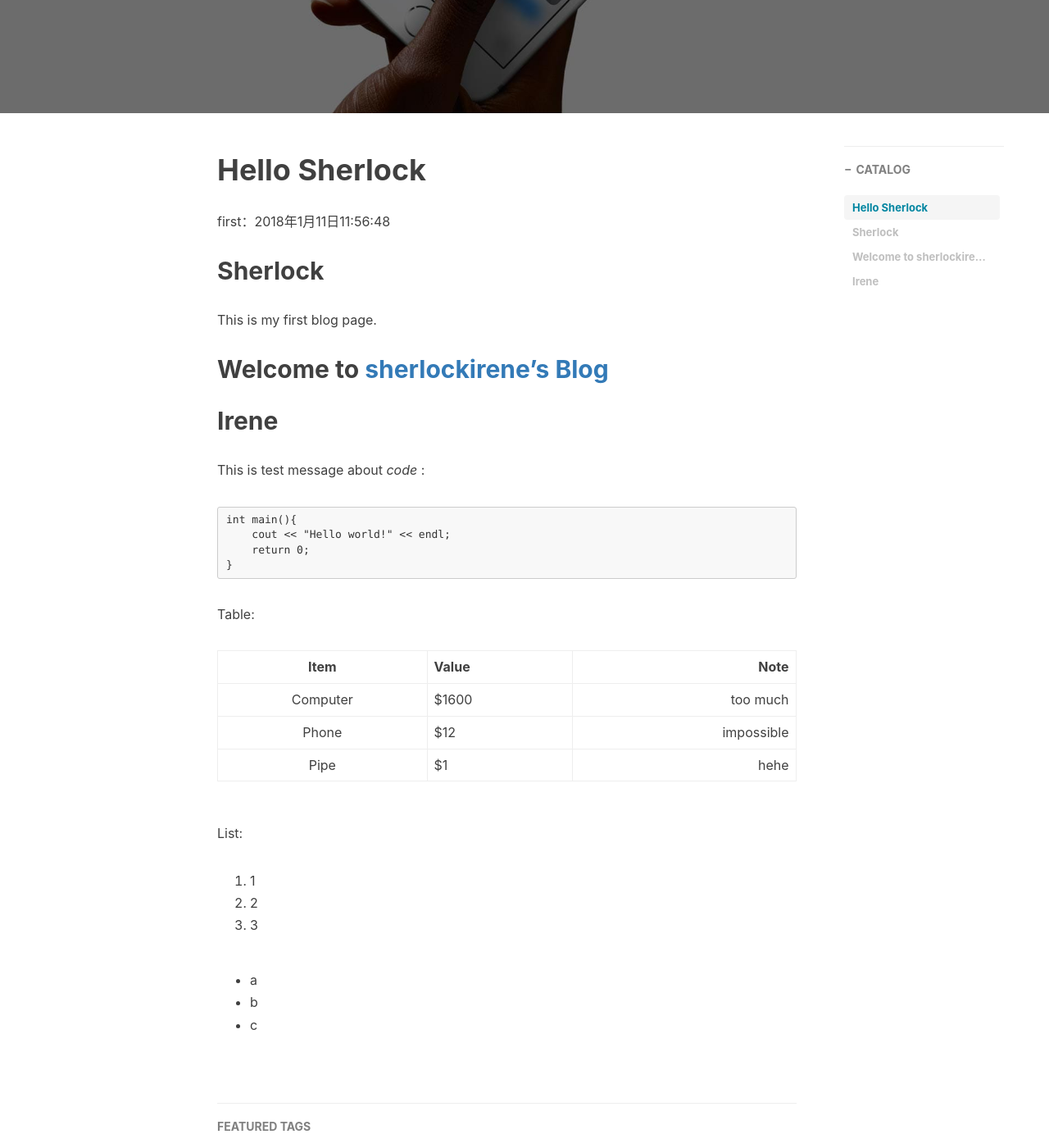
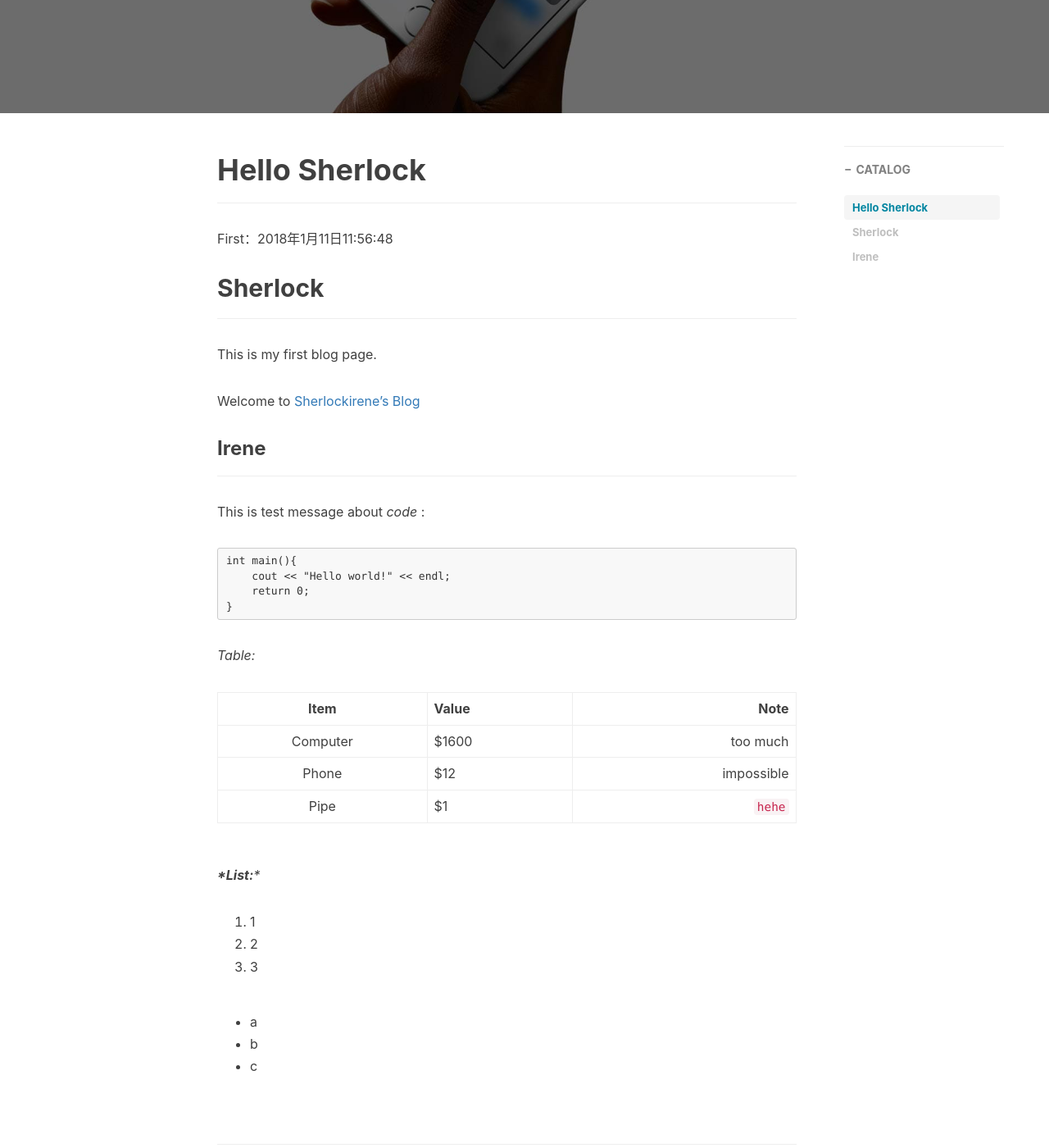
Before and after one commit to sherlockirene/bac.sherlockirene.github.io.bac, a Jekyll site: the page built from _posts/2018-01-10-Hello_Sherlock.md, in a window 1280 px wide and 1400 px high, scrolled down 385 px. Shown: the whole window at 82% size. Built offline with Jekyll 4.4.1, drawn with Linux system fonts in a browser that asks for light colours; nearby versions of some CDN libraries; comment, search, counter and statistics services are not loaded.

Commit message:
modi post

```diff
--- a/_posts/2018-01-10-Hello_Sherlock.md
+++ b/_posts/2018-01-10-Hello_Sherlock.md
@@ -13,17 +13,17 @@ tags:
 
 
 # Hello Sherlock
-
-first：2018年1月11日11:56:48
+***
+First：2018年1月11日11:56:48
 
 ## Sherlock
+***
 This is my first blog page.
 
-Welcome to [sherlockirene's Blog](https://sherlockirene.github.io)
--
+Welcome to [Sherlockirene's Blog](https://sherlockirene.github.io)
 
-Irene
--
+### Irene
+***
 
 This is test message about *code* :
 
```
Also changed, not shown: other parts of _posts/2018-01-10-Hello_Sherlock.md (+3 -3 lines).
